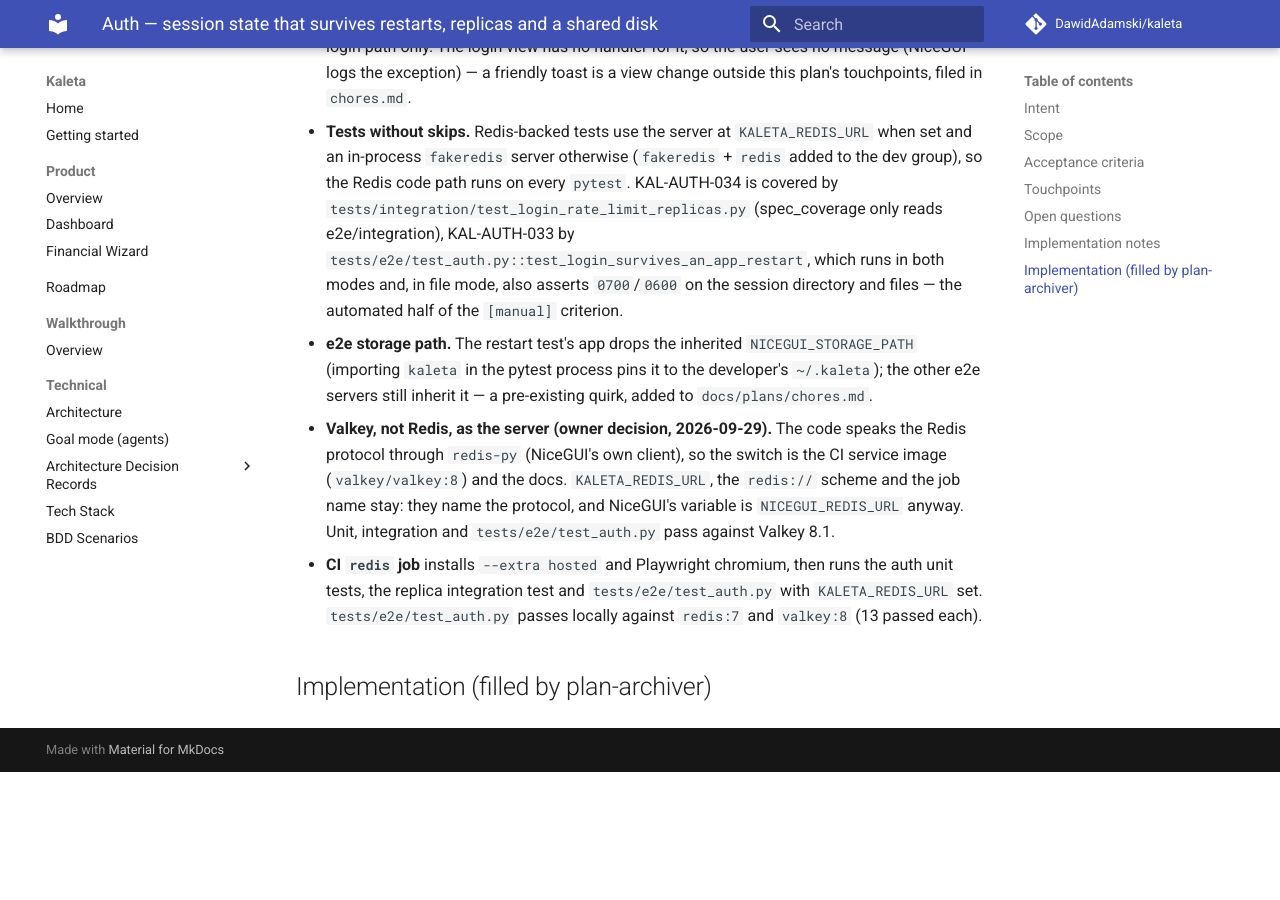
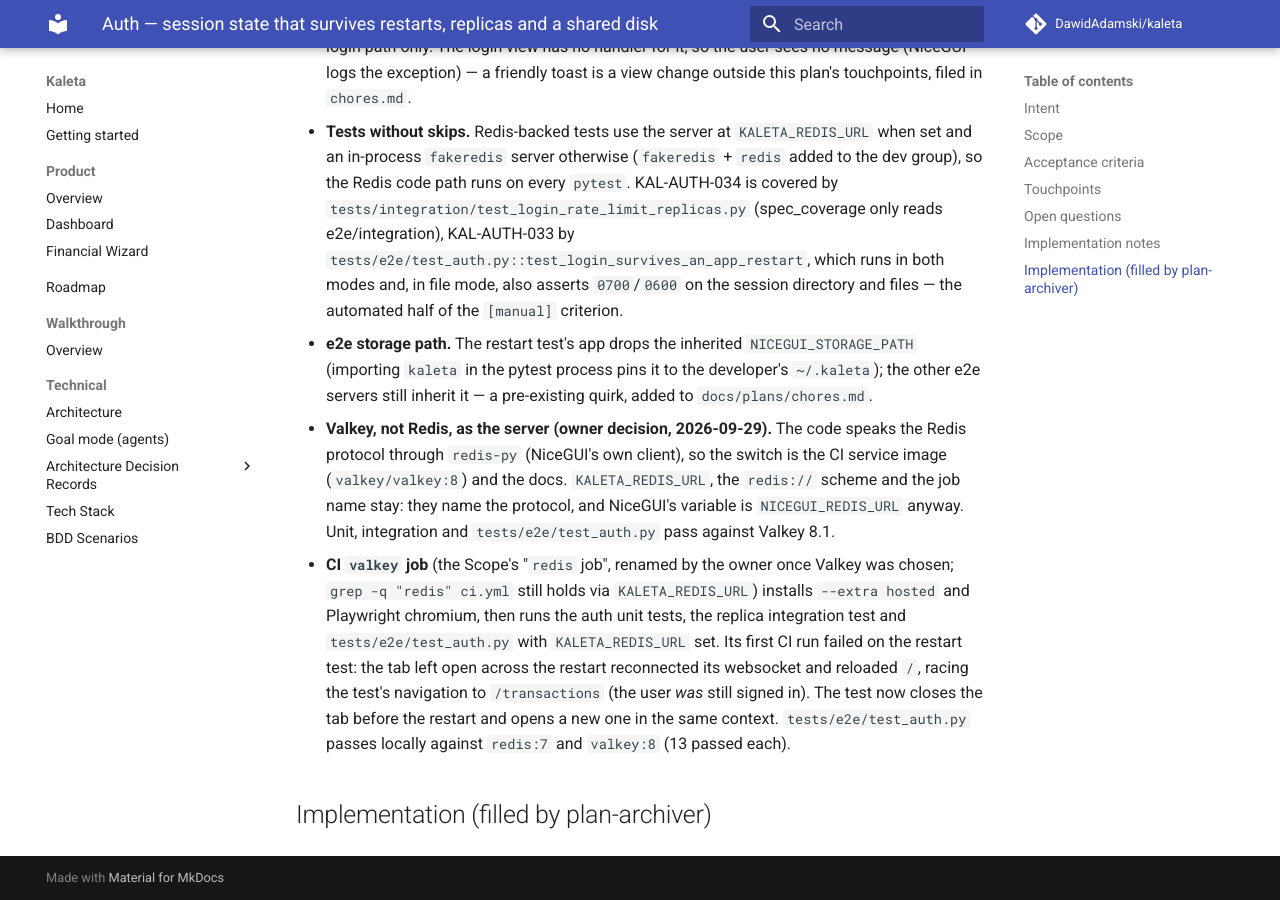
Before and after one commit to DawidAdamski/kaleta, an MkDocs documentation site: the page built from docs/plans/auth-session-hosted-readiness.md, in a window 1280 px wide and 900 px high, scrolled down 3595 px. Built offline with MkDocs 1.6.1 and Material for MkDocs 9.7.7, drawn with Linux system fonts in a browser that asks for light colours; comment, search, counter and statistics services are not loaded; before the commit the page ends 4367 px from its top, so only the background shows below that.

Commit message:
ci: rename the redis job to valkey; fix restart e2e race
The tab left open across the restart reconnected and reloaded /, racing the
navigation to /transactions. Close it before the restart, open a new one after.

Co-Authored-By: Claude Opus 5.5 <noreply@anthropic.com>
Claude-Session: https://claude.ai/code/session_01G13kNHdWULrLSsKUgiuQjH

```diff
--- a/docs/plans/auth-session-hosted-readiness.md
+++ b/docs/plans/auth-session-hosted-readiness.md
@@ -177,9 +177,15 @@ Out of scope:
   `KALETA_REDIS_URL`, the `redis://` scheme and the job name stay: they name
   the protocol, and NiceGUI's variable is `NICEGUI_REDIS_URL` anyway. Unit,
   integration and `tests/e2e/test_auth.py` pass against Valkey 8.1.
-- **CI `redis` job** installs `--extra hosted` and Playwright chromium, then
+- **CI `valkey` job** (the Scope's "`redis` job", renamed by the owner once
+  Valkey was chosen; `grep -q "redis" ci.yml` still holds via
+  `KALETA_REDIS_URL`) installs `--extra hosted` and Playwright chromium, then
   runs the auth unit tests, the replica integration test and
-  `tests/e2e/test_auth.py` with `KALETA_REDIS_URL` set. `tests/e2e/test_auth.py`
+  `tests/e2e/test_auth.py` with `KALETA_REDIS_URL` set. Its first CI run
+  failed on the restart test: the tab left open across the restart
+  reconnected its websocket and reloaded `/`, racing the test's navigation
+  to `/transactions` (the user *was* still signed in). The test now closes
+  the tab before the restart and opens a new one in the same context. `tests/e2e/test_auth.py`
   passes locally against `redis:7` and `valkey:8` (13 passed each).
 
 ## Implementation (filled by plan-archiver)
```
Also changed, not shown: docs/deployment.md (+1 -1 lines), 4 other files.
